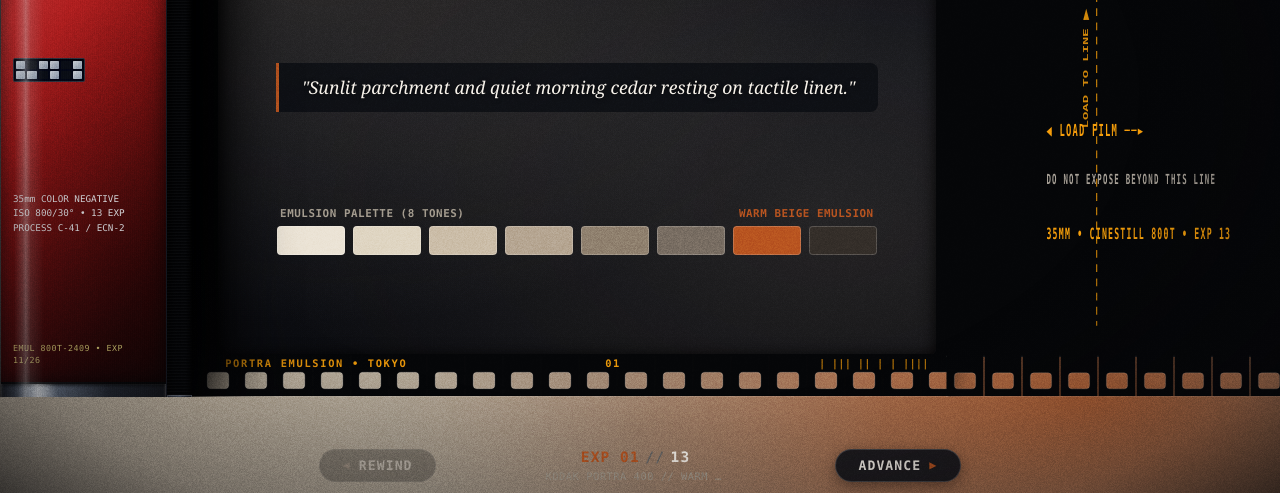
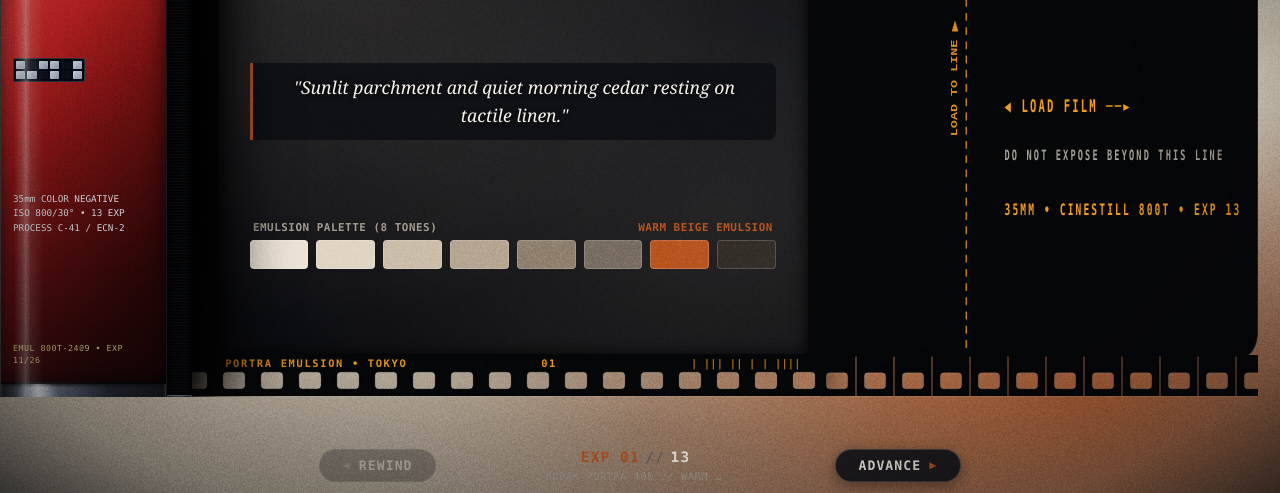
Before and after one commit to yattew/personal-blog, a plain HTML site: page index.html in a window 1280 px wide. Shown: the part 307-800 px from the top of the page. Drawn offline with Linux system fonts and the light colour scheme.

Commit message:
fix(controls): reverse desktop landscape arrow keys, elongate 35mm leader tongue across layouts, fix text collisions

```diff
--- a/css/style.css
+++ b/css/style.css
@@ -330,7 +330,7 @@ body.film-aesthetic {
 /* Individual Frame Column on the Ribbon (100% Seamless Celluloid Base) */
 .film-frame-exposure {
   flex: 0 0 auto;
-  width: 58vw;
+  width: clamp(520px, 48vw, 700px);
   height: 100%;
   position: relative;
   background: #050608;
@@ -520,8 +520,8 @@ body.film-aesthetic {
    Authentic tapered 35mm leader tongue with bottom sprockets & stamped markings
    ========================================================================== */
 .film-leader-unit {
-  flex: 0 0 clamp(420px, 34vw, 540px);
-  width: clamp(420px, 34vw, 540px);
+  flex: 0 0 clamp(440px, 34vw, 500px);
+  width: clamp(440px, 34vw, 500px);
   height: 100%;
   position: relative;
   display: flex;
@@ -1244,8 +1244,8 @@ body.film-aesthetic {
   /* Leader Unit at Top of Ribbon (Elongated authentic 35mm tongue pointing up) */
   .film-leader-unit {
     width: 100% !important;
-    height: clamp(260px, 32vh, 320px) !important;
-    flex: 0 0 clamp(260px, 32vh, 320px) !important;
+    height: clamp(340px, 44vh, 420px) !important;
+    flex: 0 0 clamp(340px, 44vh, 420px) !important;
     margin: 0 0 -2px 0 !important;
     background: transparent;
     position: relative;
--- a/index.html
+++ b/index.html
@@ -10,7 +10,7 @@
   <meta name="apple-mobile-web-app-title" content="Film Archive" />
 
   <title>Japan Journey — 35mm Continuous Film Roll</title>
-  <link rel="stylesheet" href="css/style.css?v=36" />
+  <link rel="stylesheet" href="css/style.css?v=37" />
 </head>
 <body class="film-aesthetic">
   <!-- Dual-Layer Ambient Backdrop for Ultra-Smooth Organic Color Crossfading -->
@@ -169,6 +169,6 @@
   <!-- Native Mobile Floating Toast -->
   <div id="mobile-toast" class="mobile-toast" role="status" aria-live="polite"></div>
 
-  <script type="module" src="js/main.js?v=36"></script>
+  <script type="module" src="js/main.js?v=37"></script>
 </body>
 </html>
--- a/js/main.js
+++ b/js/main.js
@@ -317,19 +317,22 @@ function renderContinuousFilmRibbon() {
       <!-- 3A. Landscape Leader View (Elongated authentic 35mm tongue unrolling to the right) -->
       <div class="leader-horizontal-view">
         <div class="leader-taper-zone">
-          <svg class="leader-taper-svg" viewBox="0 0 520 380" preserveAspectRatio="none" xmlns="http://www.w3.org/2000/svg">
+          <svg class="leader-taper-svg" viewBox="0 0 460 380" preserveAspectRatio="none" xmlns="http://www.w3.org/2000/svg">
             <!-- Solid celluloid body of the leader -->
-            <path d="M 0,0 L 60,0 C 110,0 160,145 230,145 L 504,145 A 16,16 0 0 1 520,161 L 520,364 A 16,16 0 0 1 504,380 L 0,380 Z" fill="#050608"/>
+            <path d="M 0,0 L 30,0 C 65,0 95,130 130,130 L 444,130 A 16,16 0 0 1 460,146 L 460,364 A 16,16 0 0 1 444,380 L 0,380 Z" fill="#050608"/>
             <!-- 1px acetate cut edge specular highlight (seamless match with top border) -->
-            <path d="M 0,0.5 L 60,0.5 C 110,0.5 160,145.5 230,145.5 L 504,145.5 A 16,16 0 0 1 519.5,161.5 L 519.5,364 A 16,16 0 0 1 504,379.5 L 0,379.5" fill="none" stroke="rgba(255, 255, 255, 0.14)" stroke-width="1"/>
-            <!-- Technical factory stamps on leader tongue -->
-            <g fill="#f59e0b" font-family="ui-monospace, SFMono-Regular, Menlo, monospace" font-size="10.5" font-weight="800" letter-spacing="0.14em">
-              <text x="120" y="240">◀ LOAD FILM ──►</text>
-              <text x="120" y="270" font-size="8.8" fill="#c4bcb0" opacity="0.85">DO NOT EXPOSE BEYOND THIS LINE</text>
-              <text x="120" y="305" font-size="9.8" fill="#f59e0b">35MM • CINESTILL 800T • EXP 13</text>
+            <path d="M 0,0.5 L 30,0.5 C 65,0.5 95,130.5 130,130.5 L 444,130.5 A 15.5,15.5 0 0 1 459.5,146 L 459.5,364 A 15.5,15.5 0 0 1 444,379.5 L 0,379.5" fill="none" stroke="rgba(255, 255, 255, 0.14)" stroke-width="1"/>
+
+            <!-- Orange Load Line and Label (Cleanly separated, zero collisions) -->
+            <line x1="155" y1="135" x2="155" y2="375" stroke="#f59e0b" stroke-dasharray="5,4" stroke-width="1.5" opacity="0.8"/>
+            <text x="145" y="240" fill="#f59e0b" opacity="0.9" font-family="ui-monospace, monospace" font-size="8.5" font-weight="700" transform="rotate(-90, 145, 240)">LOAD TO LINE ▶</text>
+
+            <!-- Technical factory stamps cleanly on the tongue to the right of the line -->
+            <g fill="#f59e0b" font-family="ui-monospace, SFMono-Regular, Menlo, monospace" font-weight="800" letter-spacing="0.14em">
+              <text x="195" y="225" font-size="11">◀ LOAD FILM ──►</text>
+              <text x="195" y="255" font-size="9" fill="#c4bcb0" opacity="0.85">DO NOT EXPOSE BEYOND THIS LINE</text>
+              <text x="195" y="290" font-size="10" fill="#f59e0b">35MM • CINESTILL 800T • EXP 13</text>
             </g>
-            <line x1="180" y1="105" x2="180" y2="360" stroke="#f59e0b" stroke-dasharray="5,4" stroke-width="1.5" opacity="0.75"/>
-            <text x="170" y="235" fill="#f59e0b" opacity="0.85" font-family="ui-monospace, monospace" font-size="8.8" font-weight="700" transform="rotate(-90, 170, 235)">LOAD TO LINE ▶</text>
           </svg>
         </div>
         <div class="continuous-sprocket-track bottom leader-bottom-track" aria-hidden="true">
@@ -340,19 +343,22 @@ function renderContinuousFilmRibbon() {
       <!-- 3B. Mobile Portrait Leader View (Elongated authentic 35mm tongue unrolling upwards) -->
       <div class="leader-vertical-view">
         <div class="leader-vertical-zone">
-          <svg class="leader-vertical-svg" viewBox="0 0 340 300" preserveAspectRatio="none" xmlns="http://www.w3.org/2000/svg">
+          <svg class="leader-vertical-svg" viewBox="0 0 340 360" preserveAspectRatio="none" xmlns="http://www.w3.org/2000/svg">
             <!-- Solid celluloid body of the vertical leader (starts at x=38 so left track is 100% transparent cutout!) -->
-            <path d="M 38,302 L 340,302 L 340,210 C 340,140 220,70 170,70 L 170,14 A 14,14 0 0 0 156,0 L 38,0 Z" fill="#050608"/>
+            <path d="M 38,362 L 340,362 L 340,325 C 340,285 190,280 190,235 L 190,14 A 14,14 0 0 0 176,0 L 38,0 Z" fill="#050608"/>
             <!-- 1px acetate cut edge specular highlight (seamless match with Frame 01 right border and left track) -->
-            <path d="M 38,0.5 L 156,0.5 A 13.5,13.5 0 0 1 169.5,14 L 169.5,70 C 220,70 339.5,140 339.5,210 L 339.5,302" fill="none" stroke="rgba(255, 255, 255, 0.14)" stroke-width="1"/>
-            <!-- Technical factory stamps on vertical leader tongue -->
-            <g fill="#f59e0b" font-family="ui-monospace, SFMono-Regular, Menlo, monospace" font-size="9.5" font-weight="800" letter-spacing="0.14em">
-              <text x="54" y="90">▲ LOAD FILM ▲</text>
-              <text x="54" y="115" font-size="8" fill="#c4bcb0" opacity="0.85">DO NOT EXPOSE BEYOND LINE</text>
-              <text x="54" y="140" font-size="8.5" fill="#f59e0b">35MM • CINESTILL 800T • EXP 13</text>
+            <path d="M 38,0.5 L 176,0.5 A 13.5,13.5 0 0 1 189.5,14 L 189.5,235 C 189.5,280 339.5,285 339.5,325 L 339.5,362" fill="none" stroke="rgba(255, 255, 255, 0.14)" stroke-width="1"/>
+
+            <!-- Technical factory stamps on vertical leader tongue (spaced down the 235-unit tongue) -->
+            <g fill="#f59e0b" font-family="ui-monospace, SFMono-Regular, Menlo, monospace" font-weight="800" letter-spacing="0.1em">
+              <text x="50" y="70" font-size="9">▲ LOAD FILM ▲</text>
+              <text x="50" y="95" font-size="7.5" fill="#c4bcb0" opacity="0.85">DO NOT EXPOSE</text>
+              <text x="50" y="110" font-size="7.5" fill="#c4bcb0" opacity="0.85">BEYOND LINE</text>
+              <text x="50" y="136" font-size="7.8" fill="#f59e0b">CINESTILL 800T</text>
+              <text x="50" y="152" font-size="7.2" fill="#f59e0b" opacity="0.9">35MM // 13 EXP</text>
             </g>
-            <line x1="54" y1="172" x2="310" y2="172" stroke="#f59e0b" stroke-dasharray="4,4" stroke-width="1.2" opacity="0.75"/>
-            <text x="54" y="194" fill="#f59e0b" opacity="0.85" font-family="ui-monospace, monospace" font-size="8.5" font-weight="700">LOAD TO LINE ▶</text>
+            <line x1="48" y1="180" x2="182" y2="180" stroke="#f59e0b" stroke-dasharray="4,4" stroke-width="1.2" opacity="0.75"/>
+            <text x="50" y="202" fill="#f59e0b" opacity="0.85" font-family="ui-monospace, monospace" font-size="8" font-weight="700">LOAD TO LINE ▶</text>
           </svg>
         </div>
         <div class="continuous-sprocket-track top leader-vertical-left-track" aria-hidden="true">
@@ -639,14 +645,28 @@ function setupControls() {
   if (prevBtn) prevBtn.addEventListener("click", () => advanceFrame(-1));
   if (nextBtn) nextBtn.addEventListener("click", () => advanceFrame(1));
 
-  // Keyboard navigation: Right/Down/Space advances, Left/Up rewinds
+  // Keyboard navigation:
+  // Desktop Landscape: ArrowLeft advances (pulling film to the right), ArrowRight rewinds
+  // Portrait: ArrowDown advances, ArrowUp rewinds
   window.addEventListener("keydown", (e) => {
-    if (e.key === "ArrowRight" || e.key === " " || e.key === "ArrowDown") {
-      e.preventDefault();
-      advanceFrame(1);
-    } else if (e.key === "ArrowLeft" || e.key === "ArrowUp") {
-      e.preventDefault();
-      advanceFrame(-1);
+    const isPortrait = isPortraitMode();
+    if (isPortrait) {
+      if (e.key === "ArrowDown" || e.key === " ") {
+        e.preventDefault();
+        advanceFrame(1);
+      } else if (e.key === "ArrowUp") {
+        e.preventDefault();
+        advanceFrame(-1);
+      }
+    } else {
+      // Desktop Landscape: reversed arrow keys per user request
+      if (e.key === "ArrowLeft" || e.key === " ") {
+        e.preventDefault();
+        advanceFrame(1);
+      } else if (e.key === "ArrowRight") {
+        e.preventDefault();
+        advanceFrame(-1);
+      }
     }
   });
 
```
